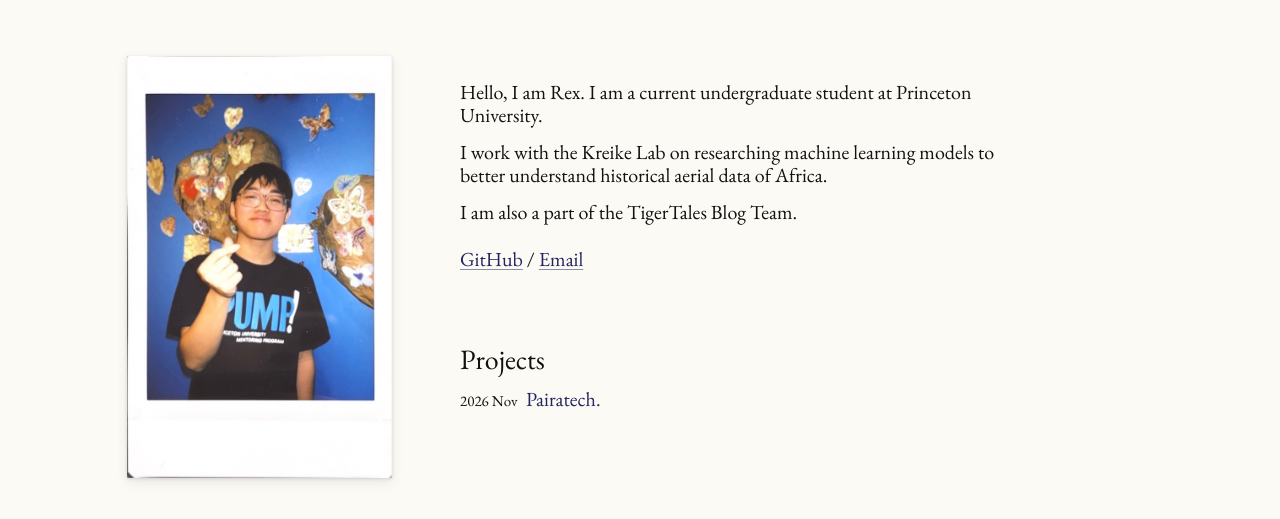
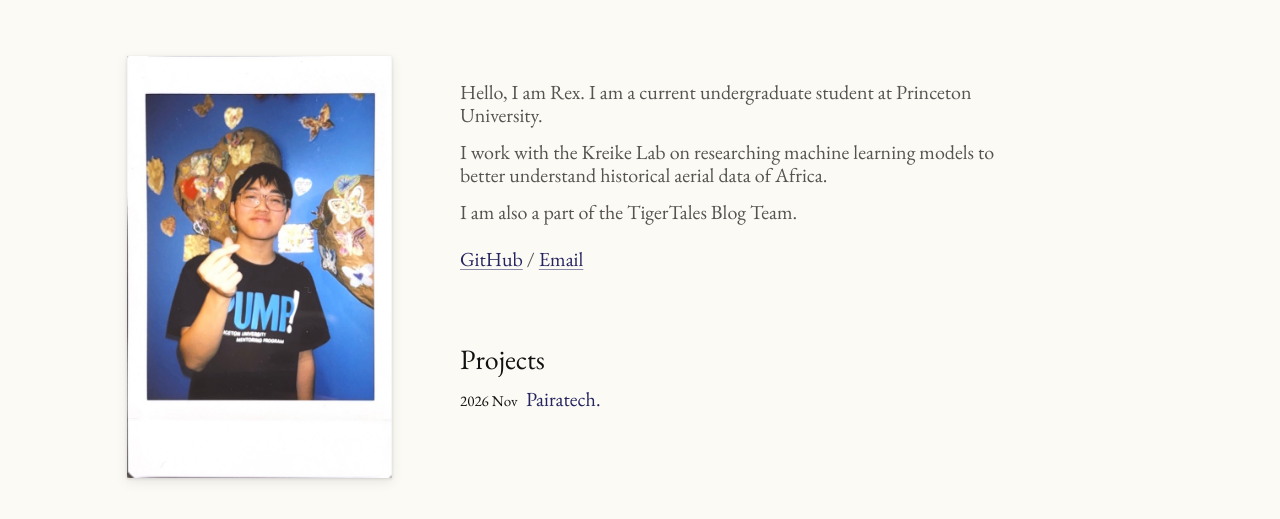
Before and after one commit to rex-tran/rex-tran.github.io, an Astro site: page / in a window 1280 px wide. Shown: the part 109-628 px from the top of the page. Built offline with nearby package versions, Linux system fonts and the light colour scheme; Astro itself is replaced by a stand-in of ours.

Commit message:
Lighten bio text color
Co-Authored-By: Claude Opus 5.5 <noreply@anthropic.com>

```diff
--- a/src/styles/global.css
+++ b/src/styles/global.css
@@ -107,6 +107,7 @@ main {
 
 .bio p {
   margin: 0 0 14px;
+  color: #555350;
 }
 
 .bio p:first-child {
```
